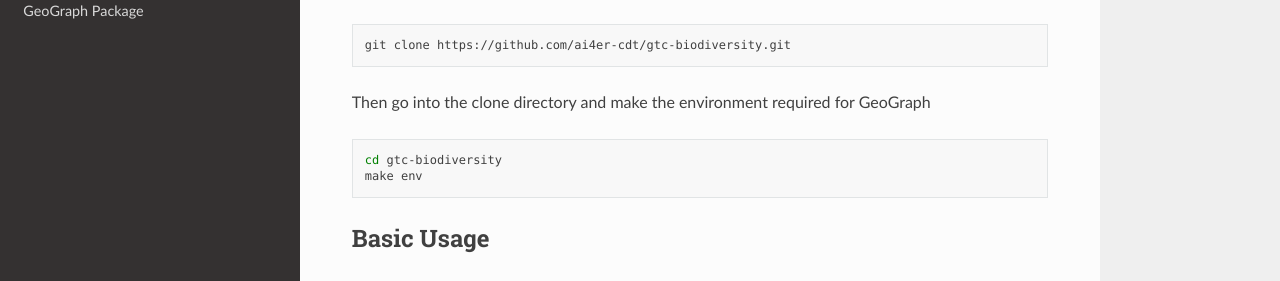
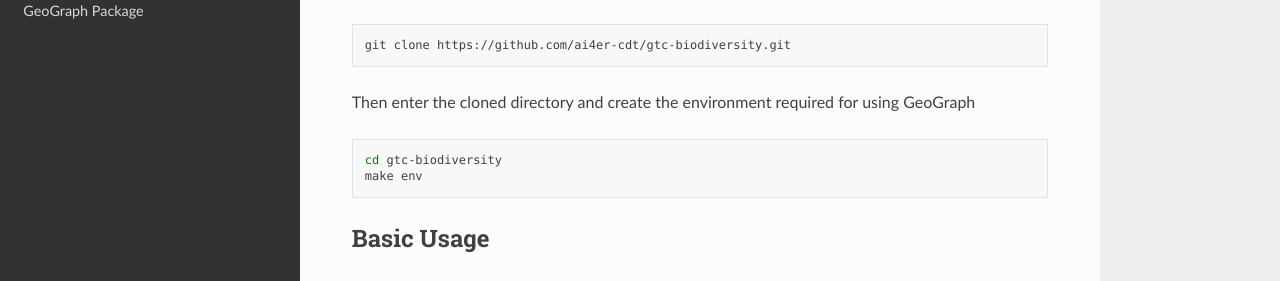
Before and after one commit to ai4er-cdt/geograph, a Sphinx documentation site: the page built from docs/getting_started.rst, in a window 1280 px wide. Shown: the part 288-569 px from the top of the page. Built offline with Sphinx 7.4.7 and the Read the Docs theme 2.0.0, drawn with Linux system fonts in a browser that asks for light colours.

Commit message:
docs: fix typo in getting started guide

```diff
--- a/docs/getting_started.rst
+++ b/docs/getting_started.rst
@@ -12,7 +12,7 @@ First clone the repo in your project directory
 
     git clone https://github.com/ai4er-cdt/gtc-biodiversity.git
 
-Then go into the clone directory and make the environment required for GeoGraph
+Then enter the cloned directory and create the environment required for using GeoGraph
 
 .. code-block:: shell
 
```
